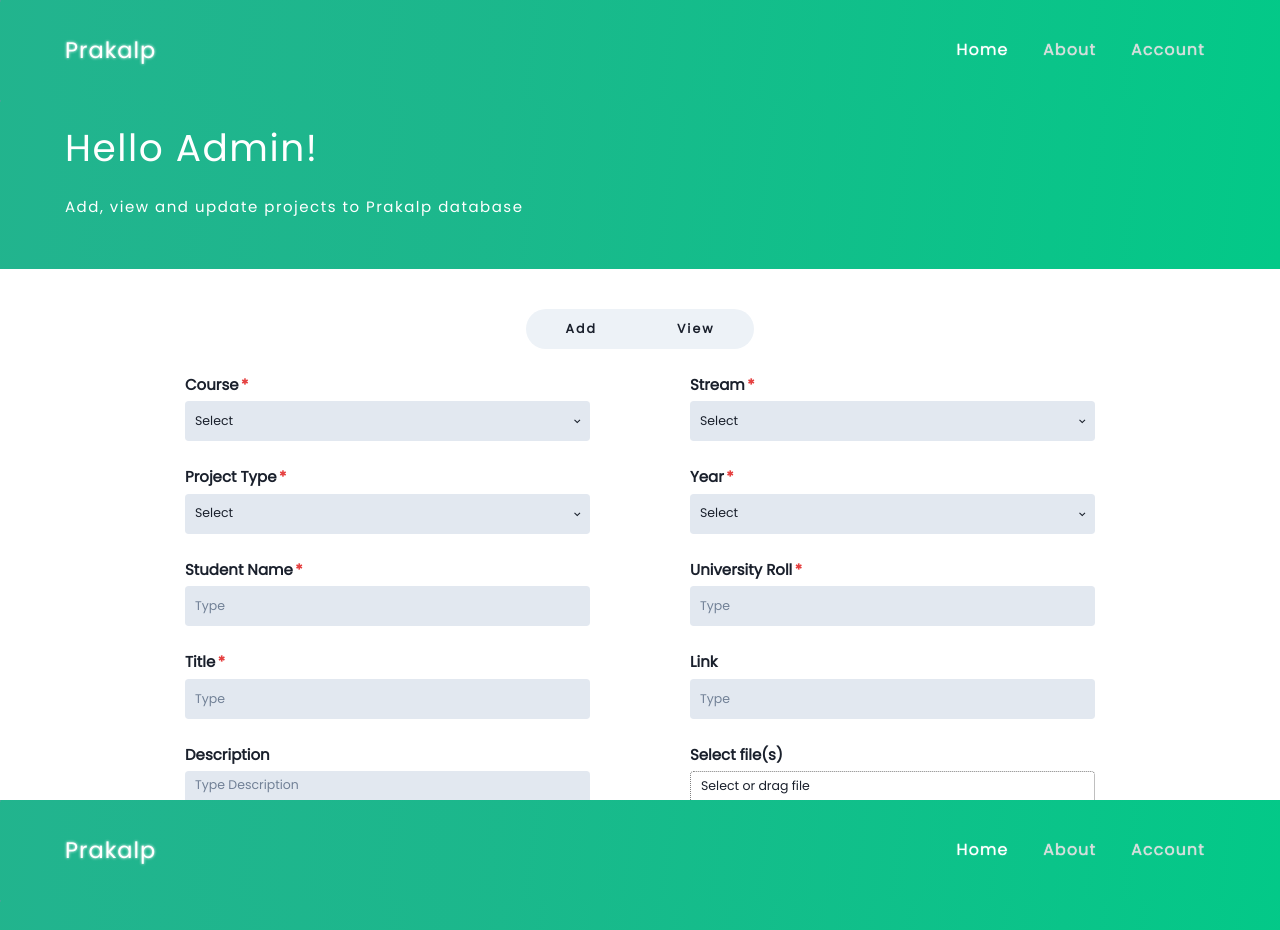
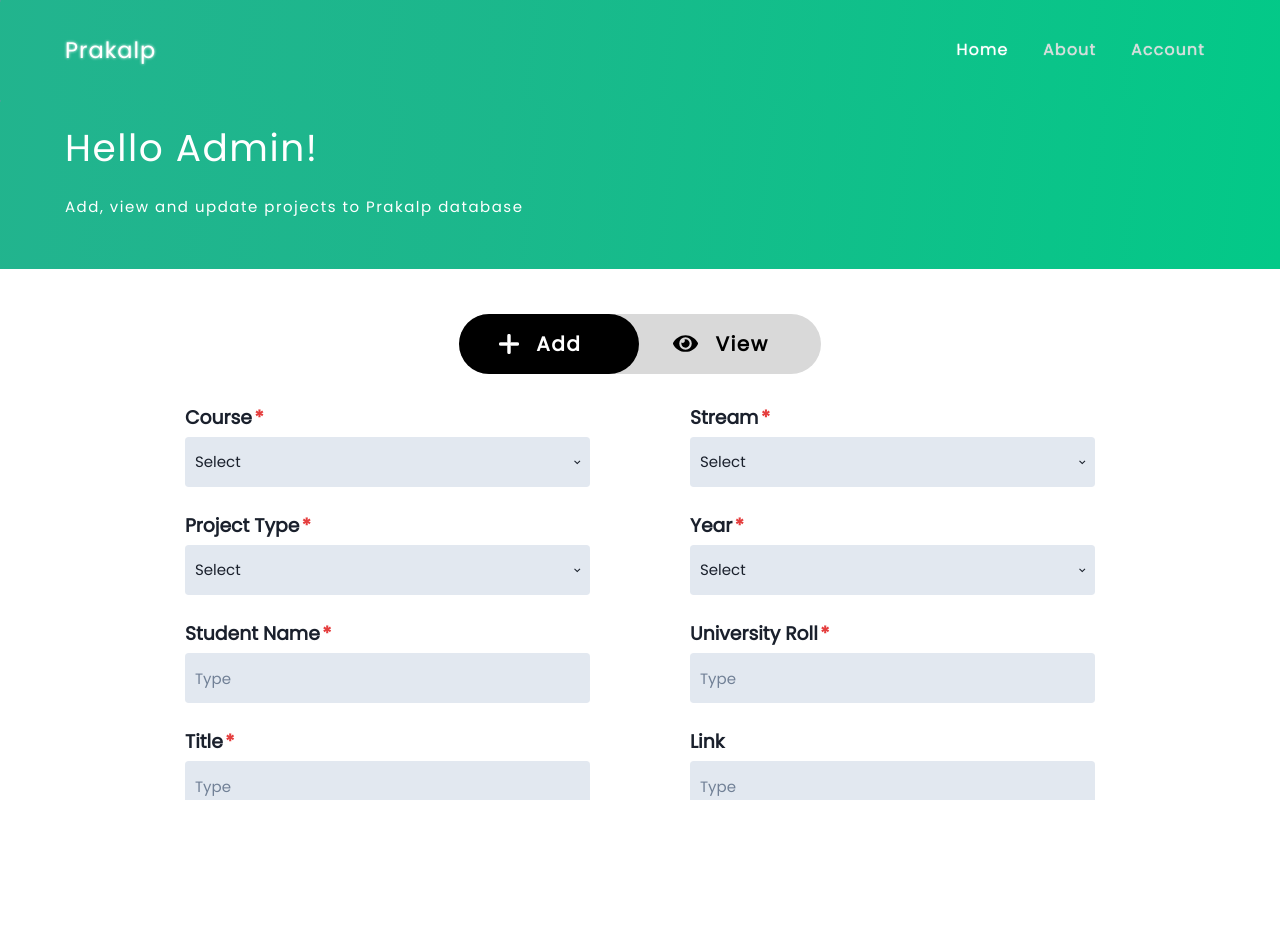
Before and after one commit to aditya-464/Prakalp_SIH_23, a React (Create React App) app in the folder client/: page / in a window 1280 px wide. Shown: the top 930 px of the page. After the commit the page ends 800 px from the top, so only its background shows below. Built offline with nearby package versions, Linux system fonts and the light colour scheme.

Commit message:
Add, View buttons updated

```diff
--- a/client/src/App.js
+++ b/client/src/App.js
@@ -2,13 +2,11 @@ import Navwelcome from "./components/Welcome/Navwelcome/Navwelcome";
 import Adminnav from "./components/Admin/AdminNav/Adminnav";
 import Usernav from "./components/User/UserNav/Usernav";
 import { HomeAdmin } from "./pages/HomeAdmin";
-import { Box } from '@chakra-ui/react';
 import Heroadmin from "./components/Admin/HeroAdmin/Heroadmin";
 import Herouser from "./components/User/HeroUser/Herouser";
 import Largebtn from "./components/LargeButton/Largebtn";
 
 function App() {
-  const name = "Aditya"
   return (
     <>
       <HomeAdmin />
@@ -18,17 +16,13 @@ function App() {
       <Usernav/> */}
       {/* <Navwelcome /> */}
       {/* <Usernav/> */}
-      <Adminnav />
-
-
+      {/* <Adminnav /> */}
       {/* <Usernav/>
       <Herouser/> */}
-      <Heroadmin />
+      {/* <Heroadmin /> */}
       {/* <Herouser name={name}/> */}
 
-
-      <Largebtn />
-
+      {/* <Largebtn /> */}
 
     </>
   );
--- a/client/src/components/Admin/AddProject.js
+++ b/client/src/components/Admin/AddProject.js
@@ -9,10 +9,10 @@ export const AddProject = () => {
                 <SimpleGrid columns={2} columnGap={100} rowGap={10} >
                     <GridItem colSpan={1}>
                         <FormControl isRequired>
-                            <FormLabel fontSize={'2xl'} fontWeight={'bold'}>
+                            <FormLabel fontSize={'3xl'} fontWeight={'bold'}>
                                 Course
                             </FormLabel>
-                            <Select bg={'gray.200'} placeholder='Select' variant={'Unstyled'} height={'4rem'} fontSize={'1.25rem'}>
+                            <Select bg={'gray.200'} placeholder='Select' variant={'Unstyled'} height={'5rem'} fontSize={'1.5rem'}>
                                 <option value='option1'>Option 1</option>
                                 <option value='option2'>Option 2</option>
                                 <option value='option3'>Option 3</option>
@@ -22,10 +22,10 @@ export const AddProject = () => {
 
                     <GridItem colSpan={1} colEnd={'3'} >
                         <FormControl isRequired>
-                            <FormLabel fontSize={'2xl'} fontWeight={'bold'}>
+                            <FormLabel fontSize={'3xl'} fontWeight={'bold'}>
                                 Stream
                             </FormLabel>
-                            <Select bg={'gray.200'} placeholder='Select' variant={'Unstyled'} height={'4rem'} fontSize={'1.25rem'}>
+                            <Select bg={'gray.200'} placeholder='Select' variant={'Unstyled'} height={'5rem'} fontSize={'1.5rem'}>
                                 <option value='option1'>Computer Science</option>
                                 <option value='option2'>Electronics and Communication Engineering</option>
                                 <option value='option3'>Information Technology</option>
@@ -36,10 +36,10 @@ export const AddProject = () => {
 
                     <GridItem colSpan={1}>
                         <FormControl isRequired>
-                            <FormLabel fontSize={'2xl'} fontWeight={'bold'}>
+                            <FormLabel fontSize={'3xl'} fontWeight={'bold'}>
                                 Project Type
                             </FormLabel>
-                            <Select bg={'gray.200'} placeholder='Select' variant={'Unstyled'} height={'4rem'} fontSize={'1.25rem'}>
+                            <Select bg={'gray.200'} placeholder='Select' variant={'Unstyled'} height={'5rem'} fontSize={'1.5rem'}>
                                 <option value='option1'>Individual Project</option>
                                 <option value='option2'>Group Project</option>
                             </Select>
@@ -48,10 +48,10 @@ export const AddProject = () => {
 
                     <GridItem colSpan={1}>
                         <FormControl isRequired>
-                            <FormLabel fontSize={'2xl'} fontWeight={'bold'}>
+                            <FormLabel fontSize={'3xl'} fontWeight={'bold'}>
                                 Year
                             </FormLabel>
-                            <Select bg={'gray.200'} placeholder='Select' variant={'Unstyled'} height={'4rem'} fontSize={'1.25rem'}>
+                            <Select bg={'gray.200'} placeholder='Select' variant={'Unstyled'} height={'5rem'} fontSize={'1.5rem'}>
                                 <option value='option1'>1st Year</option>
                                 <option value='option2'>2nd Year</option>
                                 <option value='option3'>3rd Year</option>
@@ -62,46 +62,46 @@ export const AddProject = () => {
 
                     <GridItem colSpan={1}>
                         <FormControl isRequired>
-                            <FormLabel fontSize={'2xl'} fontWeight={'bold'}>
+                            <FormLabel fontSize={'3xl'} fontWeight={'bold'}>
                                 Student Name
                             </FormLabel>
-                            <Input placeholder='Type' bg={'gray.200'} variant={'Unstyled'} height={'4rem'} fontSize={'1.25rem'} />
+                            <Input placeholder='Type' bg={'gray.200'} variant={'Unstyled'} height={'5rem'} fontSize={'1.5rem'} />
                         </FormControl>
                     </GridItem>
 
                     <GridItem colSpan={1}>
                         <FormControl isRequired>
-                            <FormLabel fontSize={'2xl'} fontWeight={'bold'}>
+                            <FormLabel fontSize={'3xl'} fontWeight={'bold'}>
                                 University Roll
                             </FormLabel>
-                            <Input placeholder='Type' bg={'gray.200'} variant={'Unstyled'} height={'4rem'} fontSize={'1.25rem'} />
+                            <Input placeholder='Type' bg={'gray.200'} variant={'Unstyled'} height={'5rem'} fontSize={'1.5rem'} />
                         </FormControl>
                     </GridItem>
 
                     <GridItem colSpan={1}>
                         <FormControl isRequired>
-                            <FormLabel fontSize={'2xl'} fontWeight={'bold'}>
+                            <FormLabel fontSize={'3xl'} fontWeight={'bold'}>
                                 Title
                             </FormLabel>
-                            <Input placeholder='Type' bg={'gray.200'} variant={'Unstyled'} height={'4rem'} fontSize={'1.25rem'} />
+                            <Input placeholder='Type' bg={'gray.200'} variant={'Unstyled'} height={'5rem'} fontSize={'1.5rem'} />
                         </FormControl>
                     </GridItem>
 
                     <GridItem colSpan={1}>
                         <FormControl >
-                            <FormLabel fontSize={'2xl'} fontWeight={'bold'}>
+                            <FormLabel fontSize={'3xl'} fontWeight={'bold'}>
                                 Link
                             </FormLabel>
-                            <Input placeholder='Type' bg={'gray.200'} variant={'Unstyled'} height={'4rem'} fontSize={'1.25rem'} />
+                            <Input placeholder='Type' bg={'gray.200'} variant={'Unstyled'} height={'5rem'} fontSize={'1.5rem'} />
                         </FormControl>
                     </GridItem>
 
                     <GridItem colSpan={1}>
-                        <FormControl >
-                            <FormLabel fontSize={'2xl'} fontWeight={'bold'}>
+                        <FormControl isRequired>
+                            <FormLabel fontSize={'3xl'} fontWeight={'bold'}>
                                 Description
                             </FormLabel>
-                            <Textarea h={'10rem'} placeholder='Type Description' bg={'gray.200'} variant={'Unstyled'} fontSize={'1.25rem'} resize={'none'}
+                            <Textarea h={'12rem'} placeholder='Type Description' bg={'gray.200'} variant={'Unstyled'} fontSize={'1.5rem'} resize={'none'}
                                 sx={{
                                     '&::-webkit-scrollbar': {
                                         display: 'none'
@@ -111,14 +111,14 @@ export const AddProject = () => {
                     </GridItem>
 
                     <GridItem colSpan={1}>
-                        <FormControl >
-                            <FormLabel fontSize={'2xl'} fontWeight={'bold'}>
+                        <FormControl isRequired>
+                            <FormLabel fontSize={'3xl'} fontWeight={'bold'}>
                                 Select file(s)
                             </FormLabel>
                             <Input type='file' id="file"
                                 style={{ display: "none" }} />
                             <label htmlFor='file'>
-                                <Box h={'10rem'} p={'5px 10px'} fontSize={'1.25rem'} borderRadius={'0.375rem'} style={{ border: "dotted 1px gray" }}  >
+                                <Box h={'12rem'} p={'5px 10px'} fontSize={'1.5rem'} borderRadius={'0.375rem'} style={{ border: "dotted 1px gray" }}  >
                                     Select or drag file
                                 </Box>
                             </label>
@@ -127,7 +127,7 @@ export const AddProject = () => {
 
                 </SimpleGrid>
                 <HStack my={'5rem'} justify={'flex-end'}  >
-                    <Button py={'2rem'} px={'4rem'} letterSpacing={'2px'} borderRadius={'20px'} colorScheme='whatsapp' fontSize={'1.25rem'} variant={'solid'} background={'prakalp.1'} >PUBLISH</Button>
+                    <Button py={'2rem'} px={'4rem'} letterSpacing={'2px'} borderRadius={'20px'} colorScheme='whatsapp' fontSize={'1.5rem'} variant={'solid'} background={'prakalp.1'} >PUBLISH</Button>
                 </HStack >
             </Box>
         </>
--- a/client/src/components/LargeButton/Largebtn.js
+++ b/client/src/components/LargeButton/Largebtn.js
@@ -3,8 +3,11 @@ import styles from "./largebtn.module.css";
 import { Button, ButtonGroup, Flex, Text } from "@chakra-ui/react";
 import { AddIcon } from "@chakra-ui/icons";
 import { FaEye } from "react-icons/fa";
+import { useNavigate } from 'react-router-dom';
 
 export default function Largebtn() {
+  const navigate = useNavigate();
+
   const [button, setButton] = useState("btn1");
   const handleLeftBtn = () => {
     setButton("btn1");
@@ -25,7 +28,9 @@ export default function Largebtn() {
           className={styles.btn}
           style={{ left: button === "btn1" ? "0" : "181px" }}
         ></div>
-        <Button
+        <Button onClick={() => {
+          navigate("/"); handleLeftBtn();
+        }}
           bg={"prakalp.0"}
           color={button === "btn1" ? "white" : "black"}
           leftIcon={
@@ -38,18 +43,19 @@ export default function Largebtn() {
           }
           size={"lg"}
           className={styles.leftBtn}
-          onClick={handleLeftBtn}
           id="btn1"
         >
           <Text mx={5}>Add</Text>
         </Button>
-        <Button
+        <Button onClick={() => {
+          navigate("/viewProject");
+          handleRightBtn();
+        }}
           bg={"prakalp.0"}
           aria-label="Add to friends"
           leftIcon={<FaEye size={25} />}
           size={"lg"}
           className={styles.rightBtn}
-          onClick={handleRightBtn}
           id="btn2"
           color={button === "btn2" ? "white" : "black"}
         >
--- a/client/src/pages/HomeAdmin.js
+++ b/client/src/pages/HomeAdmin.js
@@ -2,13 +2,12 @@ import React from 'react'
 import Adminnav from "../components/Admin/AdminNav/Adminnav";
 import Heroadmin from '../components/Admin/HeroAdmin/Heroadmin';
 import { AddProject } from '../components/Admin/AddProject';
-import { Box, Button, ButtonGroup, Flex } from '@chakra-ui/react';
+import { Box } from '@chakra-ui/react';
 import { ViewProject } from '../components/Admin/ViewProject';
-import { Routes, Route, useNavigate } from 'react-router-dom';
+import { Routes, Route } from 'react-router-dom';
+import Largebtn from '../components/LargeButton/Largebtn';
 
 export const HomeAdmin = () => {
-
-  const navigate = useNavigate();
 
   const styles = {
     scrollbar: {
@@ -27,17 +26,9 @@ export const HomeAdmin = () => {
       <Box className='HomeAdmin' height={'100vh'} overflow={'hidden'} >
         <Adminnav />
         <Heroadmin />
-        <Box sx={styles.scrollbar} px={'65px'} py={'15px'} style={{ overflowY: 'scroll', height: 'calc(100% - 230px)' }}>
-          <Flex my={'25px'} justify={'center'} align={'center'} >
-            <ButtonGroup spacing={0}>
-              <Button onClick={() => {
-                navigate("/");
-              }} py={'2rem'} px={'4rem'} letterSpacing={'2px'} borderRadius={'20px'} borderTopRightRadius={0} borderBottomRightRadius={0} fontSize={'1.25rem'} >Add</Button>
-              <Button onClick={() => {
-                navigate("/viewProject");
-              }} py={'2rem'} px={'4rem'} letterSpacing={'2px'} borderRadius={'20px'} borderBottomLeftRadius={0} borderTopLeftRadius={0} fontSize={'1.25rem'}  >View</Button>
-            </ButtonGroup>
-          </Flex>
+        <Box sx={styles.scrollbar} px={'65px'} py={'15px'} style={{ overflowY: 'scroll', height: 'calc(100% - 260px)' }}>
+
+          <Largebtn />
           <Routes>
             <Route path='/'>
               <Route index element={<AddProject />} />
```
Also changed, not shown: client/src/components/Admin/ViewProject.js (+9 -9 lines).
